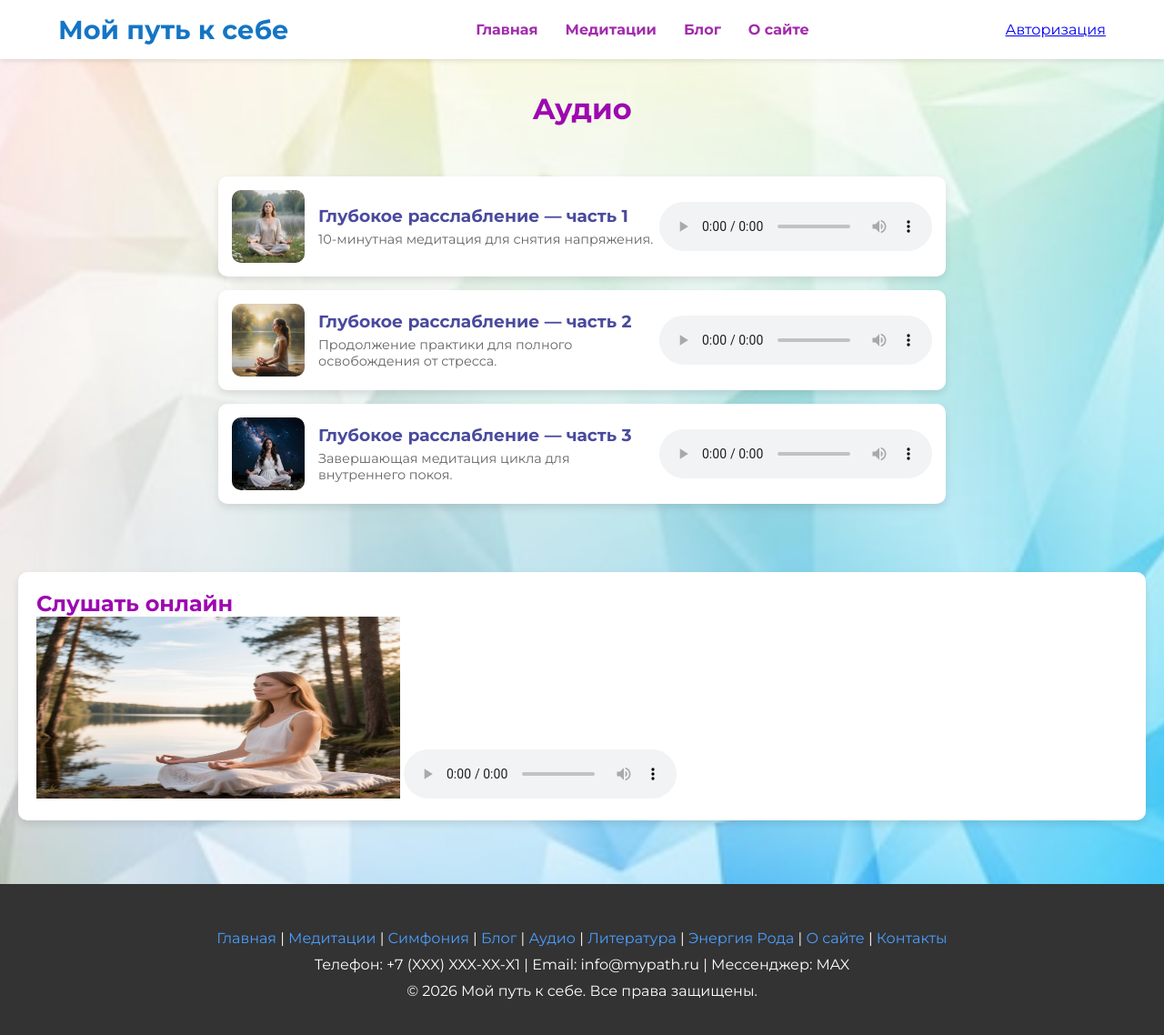
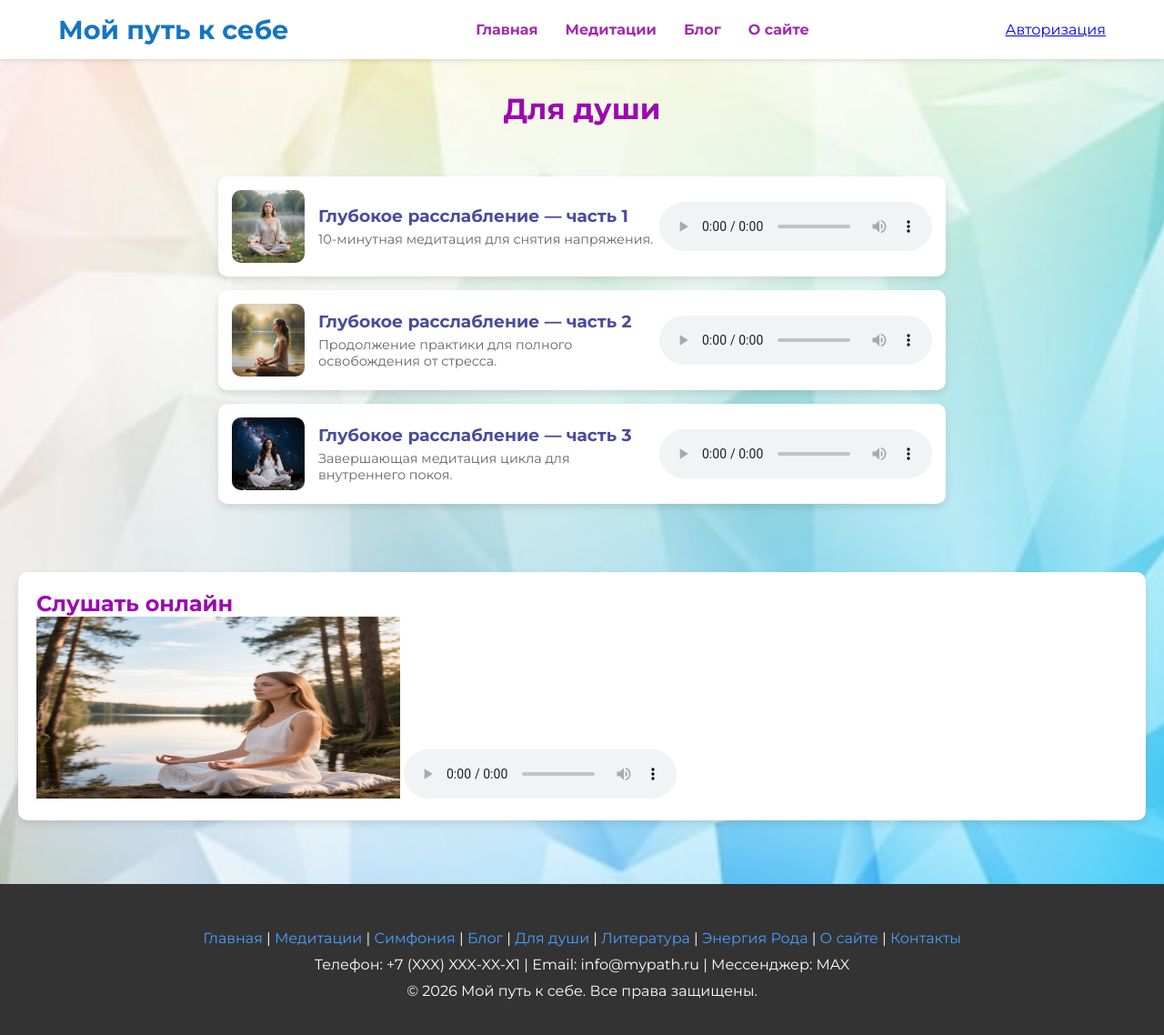
Before and after one commit to aramatsis/MyPathToSelf, a plain HTML site: page audio.html in a window 1280 px wide. Shown: the whole page at 91% size. Drawn offline with Linux system fonts and the light colour scheme.

Commit message:
Обновил скрипт

```diff
--- a/audio.html
+++ b/audio.html
@@ -82,7 +82,7 @@
     </header>
 
     <main>
-        <h1>Аудио</h1>
+        <h1>Для души</h1>
 
         <section class="audio-list">
             <!-- Аудио 1 -->
@@ -174,7 +174,7 @@
     </main>
 
     <footer>
-        <p><a href="index.html">Главная</a> | <a href="meditations.html">Медитации</a> | <a href="symphony.html">Симфония</a> | <a href="blog.html">Блог</a> | <a href="audio.html">Аудио</a> | <a href="literature.html">Литература</a> | <a href="energygenus.html">Энергия Рода</a> | <a href="about.html">О сайте</a> | <a href="contact.html">Контакты</a></p>
+        <p><a href="index.html">Главная</a> | <a href="meditations.html">Медитации</a> | <a href="symphony.html">Симфония</a> | <a href="blog.html">Блог</a> | <a href="audio.html">Для души</a> | <a href="literature.html">Литература</a> | <a href="energygenus.html">Энергия Рода</a> | <a href="about.html">О сайте</a> | <a href="contact.html">Контакты</a></p>
         <p>Телефон: +7 (XXX) XXX-XX-X1 | Email: info@mypath.ru | Мессенджер: MAX</p>
         <p>&copy; 2026 Мой путь к себе. Все права защищены.</p>
     </footer>
```
Also changed, not shown: about.html (+1 -1 lines), blog.html (+1 -1 lines), contact.html (+1 -1 lines), energygenus.html (+1 -1 lines), index.html (+1 -1 lines), literature.html (+1 -1 lines), login.html (+1 -1 lines), meditations.html (+1 -1 lines), profile.html (+1 -1 lines), recover.html (+1 -1 lines), register.html (+1 -1 lines), reset-password.html (+1 -1 lines), settings.html (+1 -1 lines), symphony.html (+1 -1 lines).
